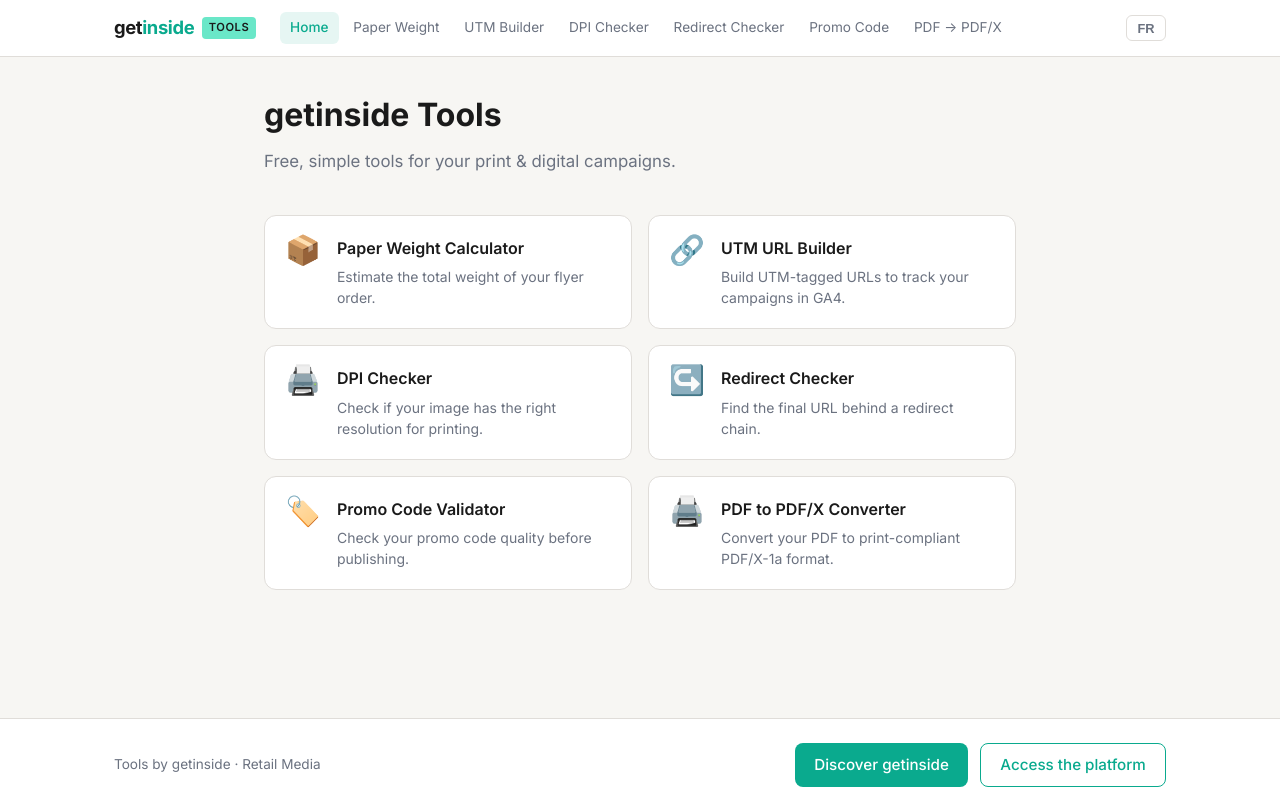
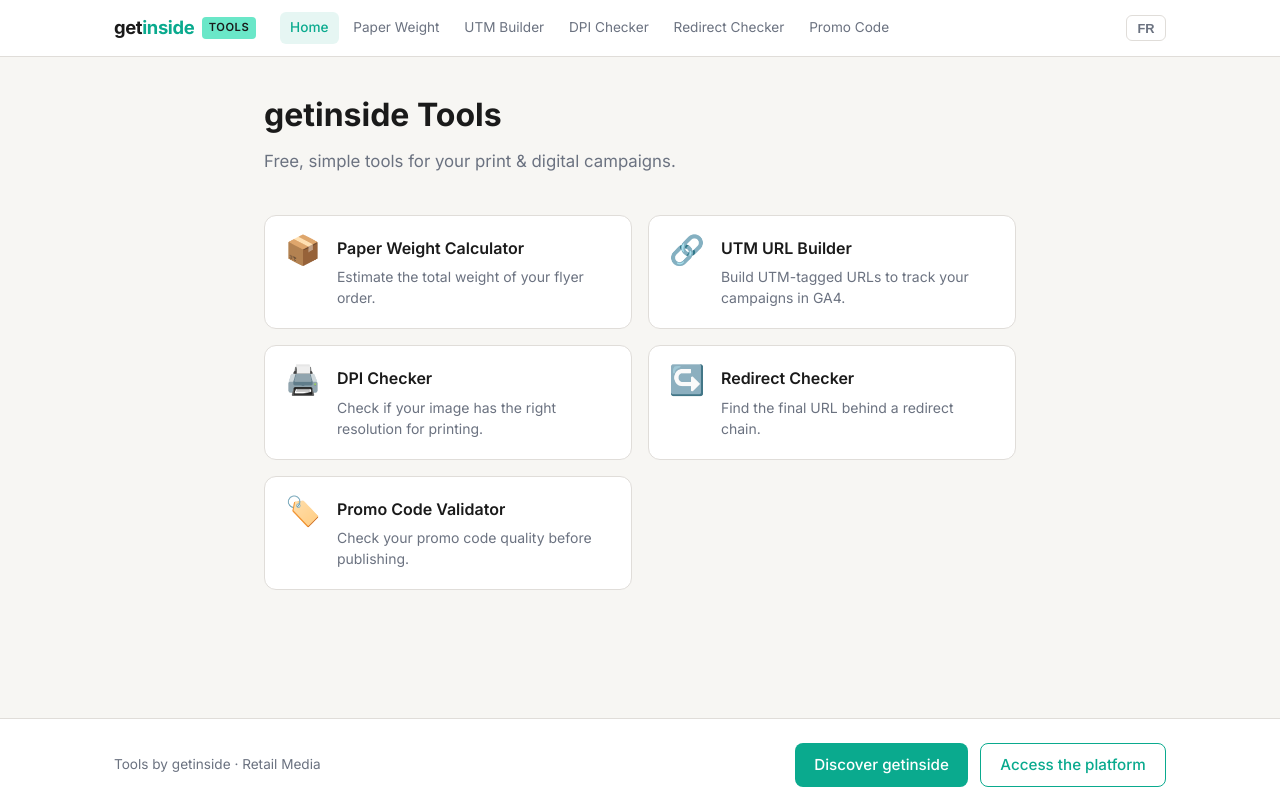
Before and after one commit to getinside-ops/tools, a Vue app: page /paper-weight in a window 1280 px wide. Built offline with nearby package versions, Linux system fonts and the light colour scheme.

Commit message:
chore: hide PDF/X tool until backend is hosted

```diff
--- a/src/components/AppHeader.vue
+++ b/src/components/AppHeader.vue
@@ -12,7 +12,7 @@
         <router-link to="/dpi-checker">{{ t('nav.dpiChecker') }}</router-link>
         <router-link to="/redirect-checker">{{ t('nav.redirectChecker') }}</router-link>
         <router-link to="/promo-code">{{ t('nav.promoCode') }}</router-link>
-        <router-link to="/pdf-x">{{ t('nav.pdfX') }}</router-link>
+        <!-- <router-link to="/pdf-x">{{ t('nav.pdfX') }}</router-link> coming soon -->
       </nav>
       <button class="gi-lang-toggle" @click="toggleLocale">
         {{ locale === 'fr' ? 'EN' : 'FR' }}
--- a/src/router/index.ts
+++ b/src/router/index.ts
@@ -10,7 +10,7 @@ const router = createRouter({
     { path: '/dpi-checker', component: () => import('../views/DpiCheckerView.vue') },
     { path: '/redirect-checker', component: () => import('../views/RedirectCheckerView.vue') },
     { path: '/promo-code', component: () => import('../views/PromoCodeView.vue') },
-    { path: '/pdf-x', component: () => import('../views/PdfXView.vue') },
+    // { path: '/pdf-x', component: () => import('../views/PdfXView.vue') }, // coming soon
   ],
 })
 
--- a/src/views/HomeView.vue
+++ b/src/views/HomeView.vue
@@ -32,7 +32,7 @@ const tools = [
   { route: '/dpi-checker',  icon: '🖨️', titleKey: 'home.tools.dpiChecker.title',  descKey: 'home.tools.dpiChecker.desc' },
   { route: '/redirect-checker', icon: '↪️', titleKey: 'home.tools.redirectChecker.title', descKey: 'home.tools.redirectChecker.desc' },
   { route: '/promo-code',   icon: '🏷️', titleKey: 'home.tools.promoCode.title',   descKey: 'home.tools.promoCode.desc' },
-  { route: '/pdf-x',        icon: '🖨️', titleKey: 'home.tools.pdfX.title',        descKey: 'home.tools.pdfX.desc' },
+  // { route: '/pdf-x', icon: '🖨️', titleKey: 'home.tools.pdfX.title', descKey: 'home.tools.pdfX.desc' }, // coming soon
 ]
 </script>
 
```
